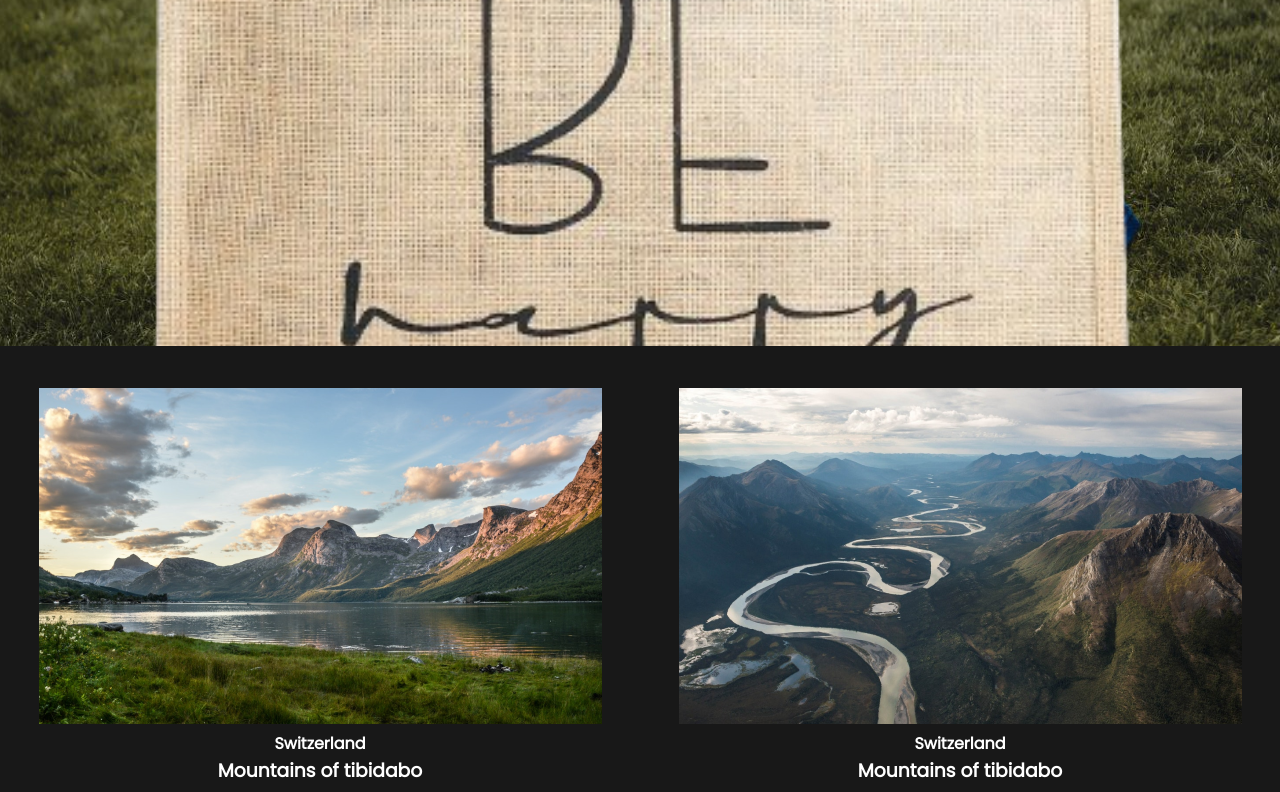
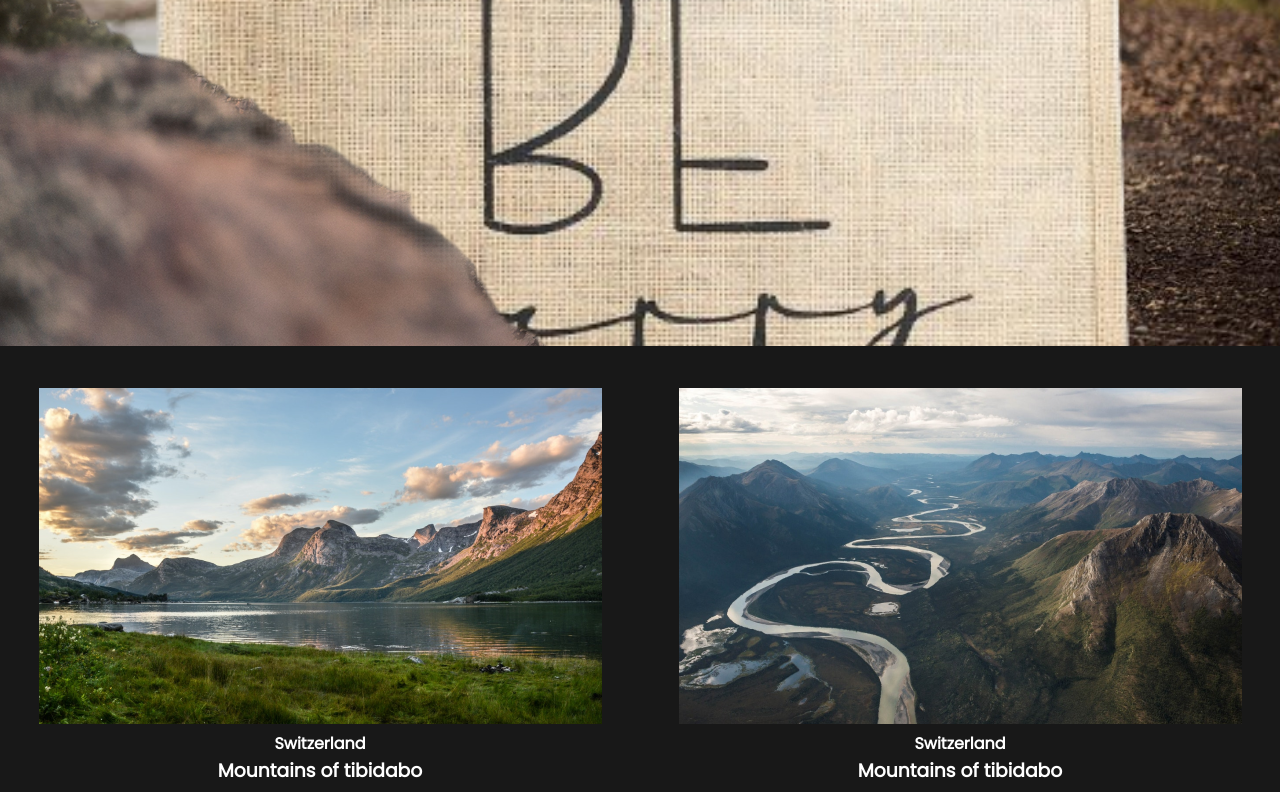
Before and after one commit to developedbyed/explore, a plain HTML site: page index.html in a window 1280 px wide. Shown: the part 454-1246 px from the top of the page. Drawn offline with nearby package versions, Linux system fonts and the light colour scheme; a script that the page names is missing.

Commit message:
rock remains

```diff
--- a/index.html
+++ b/index.html
@@ -24,8 +24,8 @@
       <div class="parralax_wrapper">
         <h2 class="main-title">Charis Jute bags</h2>
         <img src="./full_full-Jute_bag_2kids_lake_side.jpg" class="bg1" alt="" />
-        <img src="./model_with_shine_jute_bag.jpg" class="girl" alt="" />
-        <img src="./Be_Happy_carry_bag.png" class="rock" alt="" />
+        <img src="./Be_Happy_carry_bag.png" class="girl" alt="" />
+        <img src="./rock1.png" class="rock" alt="" />
       </div>
       <div class="content">
         <div class="content-images">
```
